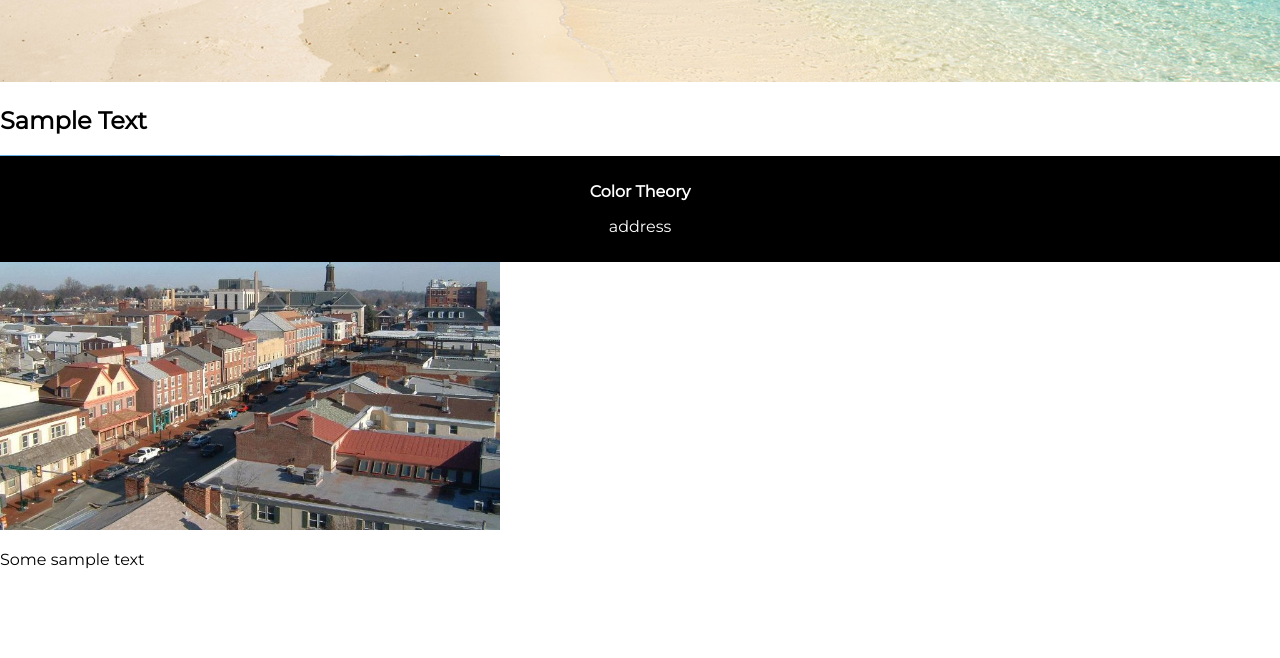
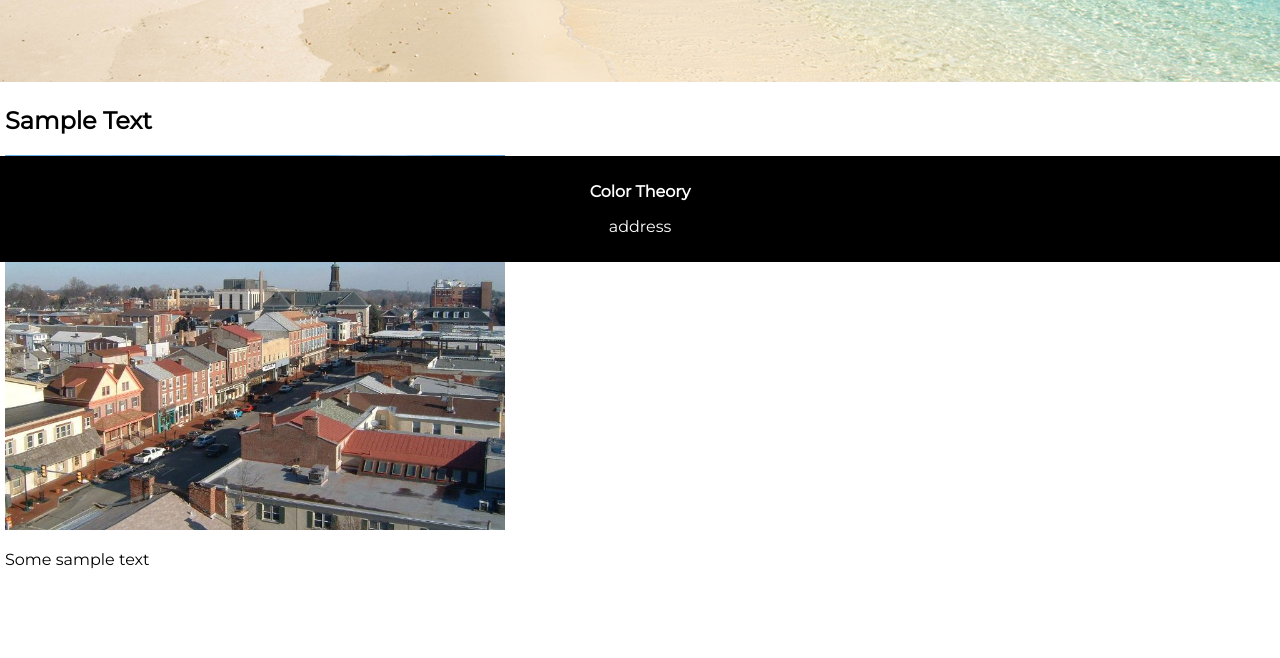
Before and after one commit to crogenmuser/Website, a Jekyll site: the page built from index.md, in a window 1280 px wide. Shown: the part 638-1296 px from the top of the page. Built offline with Jekyll 4.4.1, drawn with Linux system fonts in a browser that asks for light colours; nearby versions of some CDN libraries.

Commit message:
look good

```diff
--- a/css/main.css
+++ b/css/main.css
@@ -40,7 +40,10 @@ body{
     padding-top: 5px;
 }
 
-
+.container {
+    padding-left: 5px;
+    padding-right: 5px
+}
 
 img {
     width: 500px;
```
